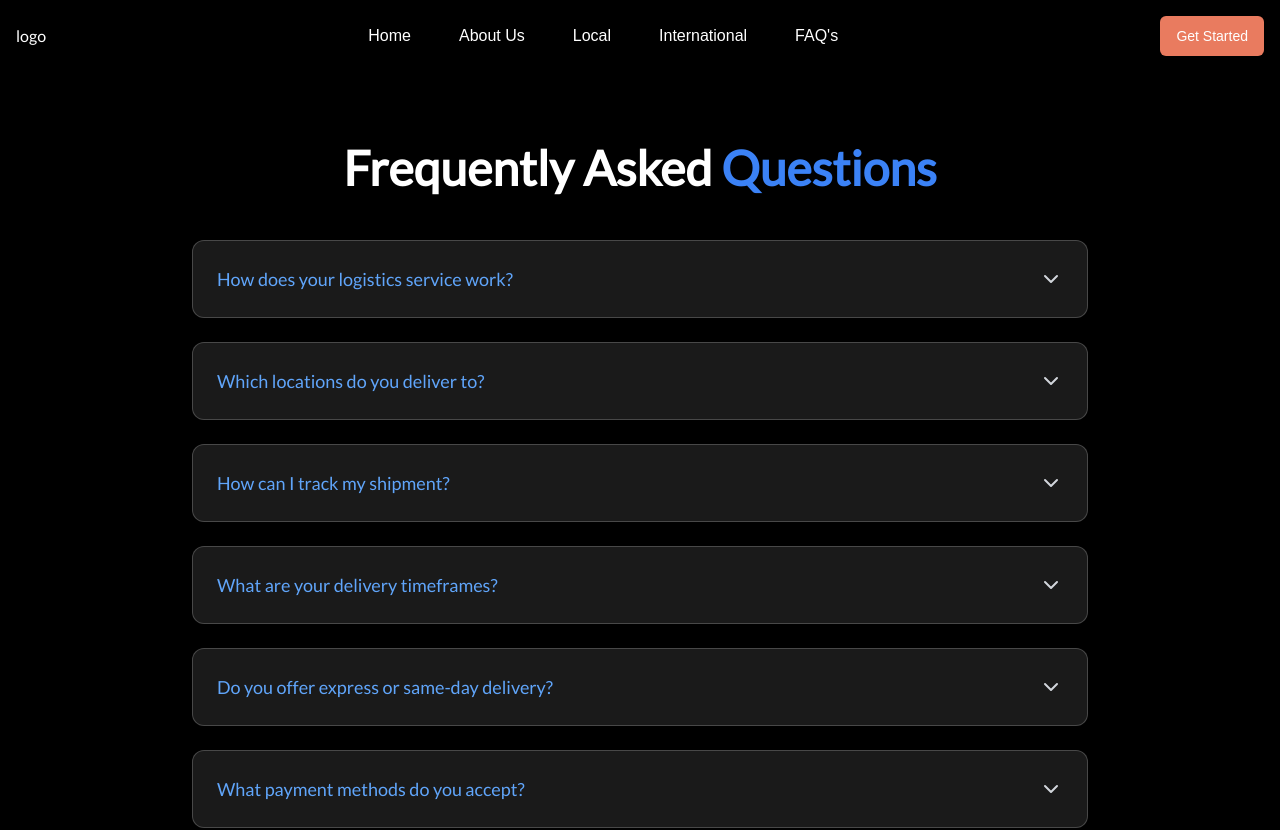
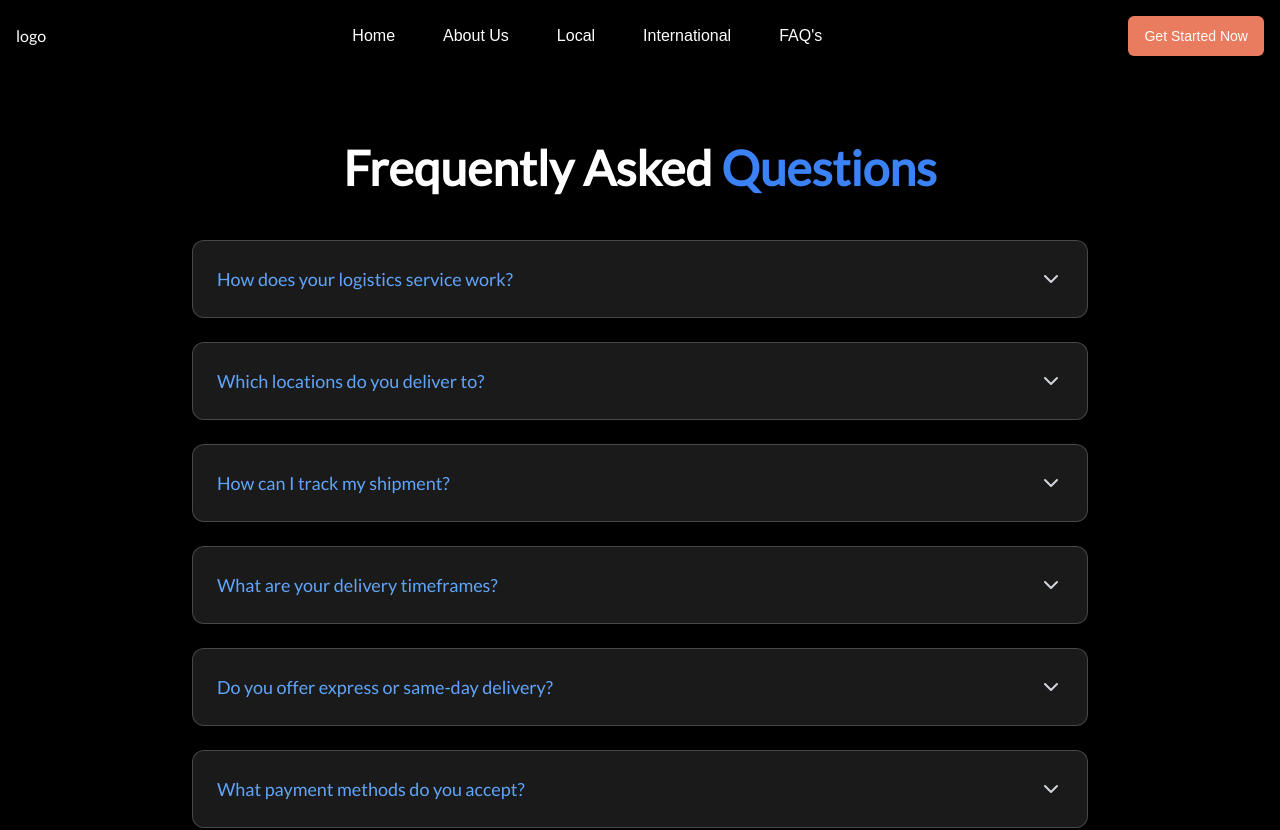
Before and after one commit to Tolushawlar/sendme, a Next.js app: page /faq in a window 1280 px wide. Shown: the top 830 px of the page. Built offline with nearby package versions, Linux system fonts and the light colour scheme; a web font is replaced by a local one.

Commit message:
design updates fix v3

```diff
--- a/components/CardFeatures.tsx
+++ b/components/CardFeatures.tsx
@@ -1,12 +1,12 @@
 "use client";
 
 import { motion } from "framer-motion";
-import { Users2, HandHeart, Smile } from "lucide-react";
+// import { Users2, HandHeart, Smile } from "lucide-react";
 import Image from "next/image";
 
 // import { Button } from "@/components/ui/button";
-import { Card } from "@/components/ui/card";
-import ColumnSection from "./ui/columnItem";
+// import { Card } from "@/components/ui/card";
+// import ColumnSection from "./ui/columnItem";
 import LocalColumnSection from "./ui/localColumnItem";
 
 const cardData = [
@@ -21,11 +21,7 @@ const cardData = [
 ];
 
 export function CardFeature() {
-  const fadeInUp = {
-    initial: { opacity: 0, y: 20 },
-    animate: { opacity: 1, y: 0 },
-    transition: { duration: 0.5 },
-  };
+
 
   const staggerChildren = {
     animate: {
--- a/components/Header.tsx
+++ b/components/Header.tsx
@@ -128,8 +128,9 @@ export function Header() {
           className="hidden md:block"
         >
           <Button className="bg-[#E97B5F] hover:bg-[#E97B5F]/90 text-white fontTomorrow">
-            Get Started
+            Get Started Now
           </Button>
+
         </motion.div>
       </div>
     </motion.header>
--- a/components/ui/testimonial.tsx
+++ b/components/ui/testimonial.tsx
@@ -1,7 +1,7 @@
 "use client";
 
 import { motion } from "framer-motion";
-import Image from "next/image";
+// import Image from "next/image";
 
 const testimonials = [
     {
@@ -47,7 +47,7 @@ export default function Testimonials() {
   return (
     <section className="relative bottom-[80px] py-24 bg-black text-white">
       <div className="container px-4 mx-auto">
-        <h2 className="text-5xl font-bold text-center mb-16">
+        <h2 className="text-5xl font-bold text-center mb-16 ">
           Hear What Our <span className="text-blue-500">Customers Say</span>{" "}
           About Us
         </h2>
```
